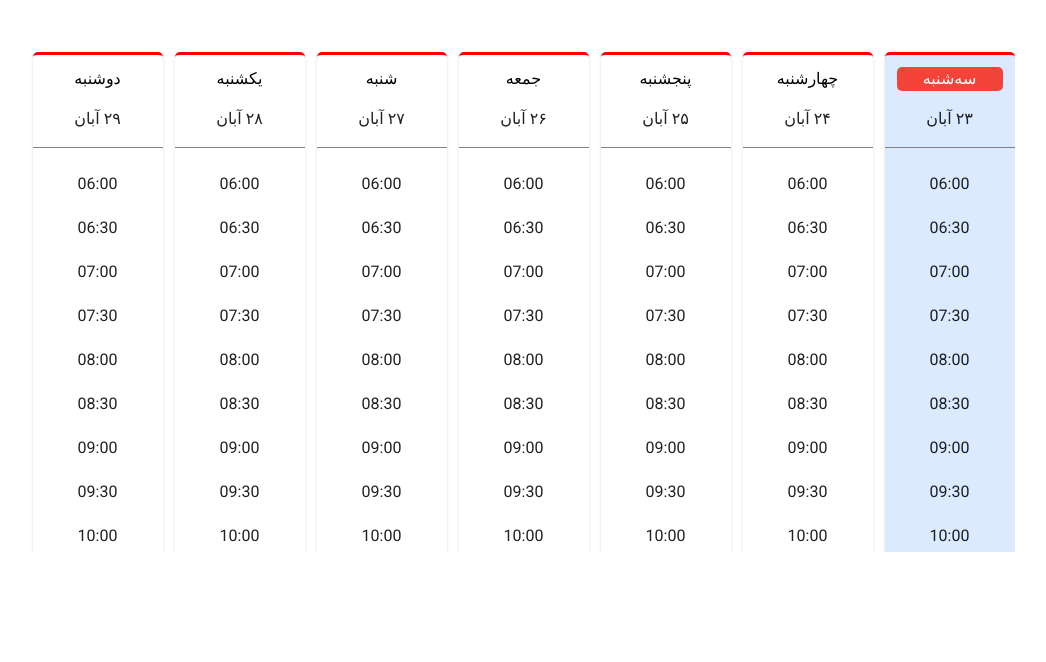
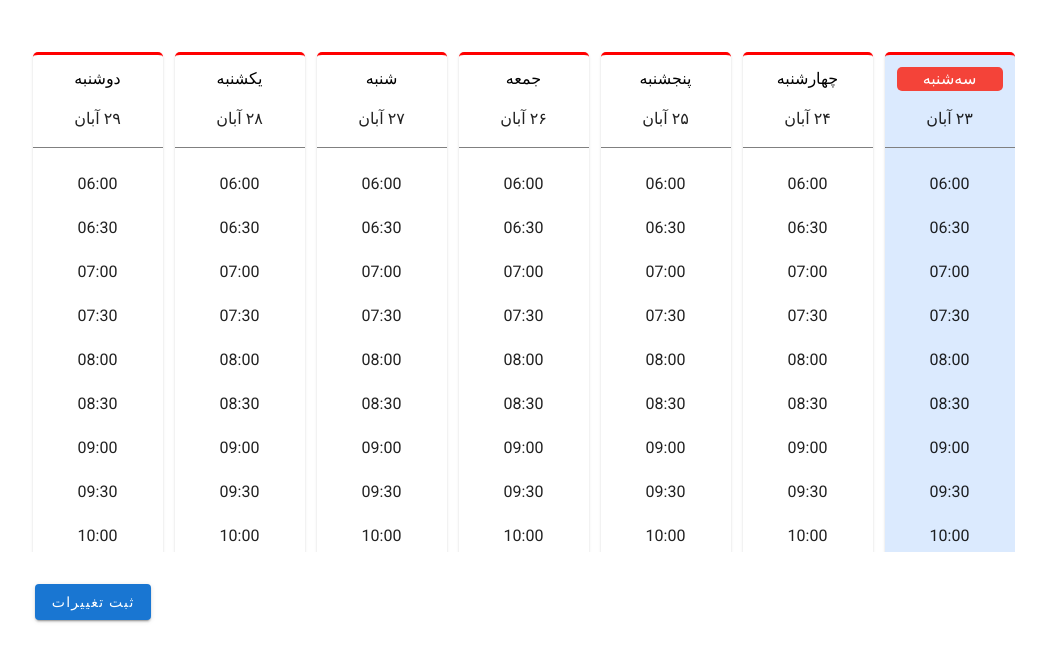
Before and after one commit to sadegh1377/hitalki-project, a Vue app: page /#/ in a window 1280 px wide. Shown: the top 662 px of the page, without its empty margins (85-1131 px from the left). Built offline with nearby package versions, Linux system fonts and the light colour scheme.

Commit message:
add comments to everything and remove unnecessary line of code

```diff
--- a/src/components/TeacherSchedule.vue
+++ b/src/components/TeacherSchedule.vue
@@ -1,10 +1,13 @@
 <template>
+    <div>
         <v-container>
             <div id="TeacherSchedule" class="week-container mx-10 mt-10 d-flex flex-row">
                 <div class="week-cols text-center elevation-1 ml-3 mb-10"
-                 v-for="(day,index) in week" :key="index">
+                     v-for="(day,index) in $store.getters.getWeek" :key="index">
                             <div class="week-header pt-3 mb-6" dir="rtl">
-                    <p class="day-name mx-3">{{ day.timestamp.toLocaleDateString('fa-FA', {weekday: 'long'}) }}</p>
+                                <p class="day-name mx-3">{{
+                                    day.timestamp.toLocaleDateString('fa-FA', {weekday: 'long'})
+                                    }}</p>
                                 <p> {{ day.timestamp.toLocaleDateString('fa-FA', {month: 'long', day: 'numeric'}) }}</p>
                             </div>
                             <div class="flex-column">
@@ -28,25 +31,40 @@
                             </div>
                 </div>
             </div>
+            <v-btn
+                class="ml-15 mt-8"
+                color="primary"
+                elevation="2"
+                @click="$router.push({name:'StudentSchedule'})"
+            >ثبت تغییرات
+            </v-btn>
         </v-container>
+    </div>
 </template>
 
 <script>
-import DragSelect from "dragselect";
 
 export default {
     name: "TeacherSchedule",
+
     data() {
         return {
-            week: [],
-            currentDate: new Date(),
-            timeIntervalUntilToday: [0, 24, 48, 72, 96, 120, 144],
-            clicks: 0
+            clicks: 0 // to count number of clicked on hour div
         }
     },
     methods: {
+        /**
+         * Since I could not find a proper solution for handling single-click and double-click
+         * on a same div, I handle it by setting a timer for a brief moment for every time that
+         * div is clicked if not clicked again on that brief moment its count as single click if
+         * clicked again the timer get clear.
+         * if only click once it call a method inorder to toggle reservable property on hour array.
+         *
+         * if click twice it call a method inorder to toggle reserved property on hour array.
+         *
+         * @param hour the object of hours arrays that got clicked
+         */
         determineSingleClickOrDbClick(hour) {
-            console.log(hour)
             this.clicks++;
             if (this.clicks === 1) {
                 this.timer = setTimeout(() => {
@@ -59,56 +77,64 @@ export default {
                 this.clicks = 0;
             }
         },
+        /**
+         * This method call in determineSingleClickOrDbClick method.
+         *
+         * @param hour the object of hours arrays that got clicked
+         */
         addToReservable(hour) {
             hour.reserved = false
             hour.reservable = !hour.reservable
         },
+        /**
+         * This method call in determineSingleClickOrDbClick method.
+         *
+         * @param hour the object of hours arrays that got clicked
+         */
         addToReserved(hour) {
             hour.reservable = false
             hour.reserved = !hour.reserved
         },
+        /**
+         * This method create the string for the tooltip.
+         *
+         * @param timestamp the base timestamp to show
+         * @returns {string} the string that shown on tooltip
+         */
         getHourToolTip(timestamp) {
+            // get timestamp thirty minutes after base timestamp
             const thirtyMinAfter = new Date(timestamp.getTime() + 30 * 60000)
-            const hoveredDate = timestamp.toLocaleDateString('fa-FA', {month: 'long', day: 'numeric', weekday: 'long'})
+            // changing date to persian
+            const hoveredDate = timestamp.toLocaleDateString('fa-FA',
+                {month: 'long', day: 'numeric', weekday: 'long'})
+            // the getTimeFromDate method called inorder to convert date to minute and hour and sanitized it
             return `${hoveredDate} ${this.getTimeFromDate(timestamp)} - ${this.getTimeFromDate(thirtyMinAfter)}`
 
         },
+        /**
+         * This method call in getHourToolTip method
+         *
+         * @param timestamp the timestamp to get minute and hour from
+         * @returns {string} the sanitized date
+         */
         getTimeFromDate(timestamp) {
+            // adding 0 to first of each number
+            // this make 2 digits number like 06 and 02 and because its getting slice from the end
+            // it stays the same
+            // for bigger number it makes number like 022 and 030 because its getting slice from the end
+            // the 0 get cuts from it
             const pad = num => ("0" + num).slice(-2);
             let hours = timestamp.getHours(),
                 minutes = timestamp.getMinutes()
             return pad(hours) + ":" + pad(minutes)
         },
-        getHourOfDayTimestamp(numOfWeek) {
-            let hours = []
-            let dayOfWeekTimestamp = new Date(this.currentDate.getTime()
-                + this.timeIntervalUntilToday[numOfWeek] * 60 * 60 * 1000)
-            dayOfWeekTimestamp.setHours(6, 0, 0)
-            for (let i = 0; i < 36; i++) {
-                hours.push({
-                    timestamp: new Date(dayOfWeekTimestamp.getTime()),
-                    reservable: false,
-                    reserved: false
-                })
-                dayOfWeekTimestamp = new Date(dayOfWeekTimestamp.getTime() + 30 * 60000)
+    },
+    mounted() {
+        // inorder to fill the week state dispatch createDayOfWeek action
+        // 7 time for every day in a week
+        for (let i = 0; i < 7; i++) {
+            this.$store.dispatch('createDayOfWeek', i)
         }
-            return hours
-        },
-        getDaysOfWeekTimestamp(numOfWeek) {
-            return new Date(new Date().getTime() + this.timeIntervalUntilToday[numOfWeek] * 60 * 60 * 1000)
-        },
-        fillTheWeekArray() {
-            for (let i = 0; i < 7; i++) {
-                this.week.push({
-                    timestamp: this.getDaysOfWeekTimestamp(i),
-                    hours: this.getHourOfDayTimestamp(i)
-                })
-            }
-        }
-    }
-    ,
-    mounted() {
-        this.fillTheWeekArray()
     }
 }
 
```
Lines whose indentation alone changed are shown as unchanged.
